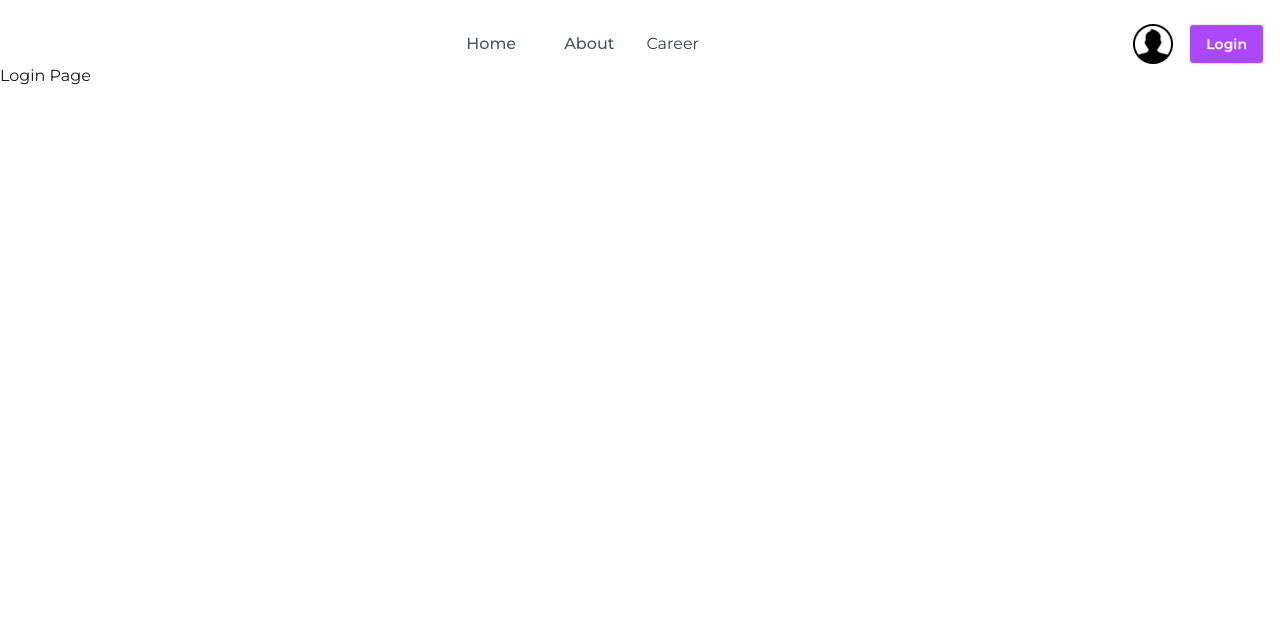
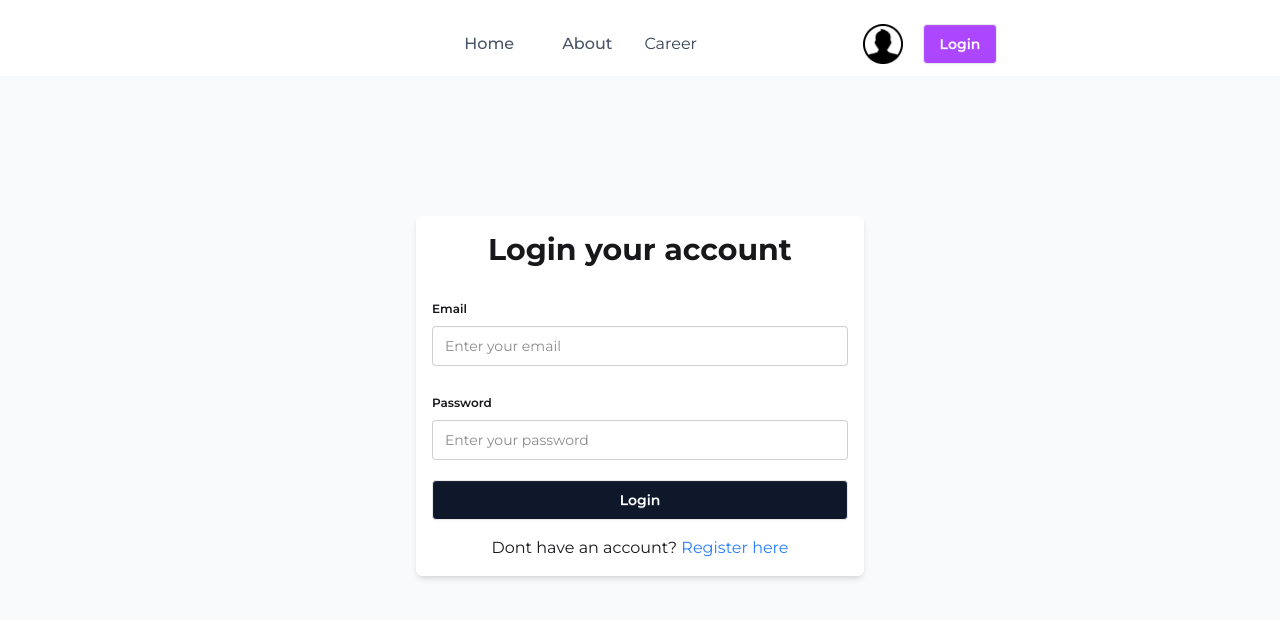
Before and after one commit to nibirshahriar/Dragon-News-Project12, a Next.js app: page /login in a window 1280 px wide. Shown: the top 620 px of the page. Built offline with nearby package versions, Linux system fonts and the light colour scheme.

Commit message:
added react hook form for collecting login data

```diff
--- a/package.json
+++ b/package.json
@@ -14,6 +14,7 @@
     "react": "19.2.4",
     "react-dom": "19.2.4",
     "react-fast-marquee": "^1.6.5",
+    "react-hook-form": "^7.76.1",
     "react-icons": "^5.6.0"
   },
   "devDependencies": {
--- a/src/app/(auth)/login/page.jsx
+++ b/src/app/(auth)/login/page.jsx
@@ -1,11 +1,74 @@
-import React from 'react';
+"use client";
+import Link from "next/link";
+import React from "react";
+import { useForm } from "react-hook-form";
 
 const LoginPage = () => {
-    return (
-        <div>
-            Login Page
-        </div>
-    );
+  const {
+    register,
+    handleSubmit,
+    formState: { errors },
+  } = useForm();
+
+  const handleLoginFunc = (data) => {
+    // e.preventDefault();
+    // const formData = new FormData(e.target);
+    // const email = formData.get("email");
+    // const password = formData.get("password");
+    // console.log({ email, password });
+    console.log(data);
+  };
+
+  return (
+    <div className="max-w-7xl mx-auto min-h-[80vh] flex justify-center items-center bg-slate-50 mt-3">
+      <div className="p-4 rounded-md bg-white shadow-md w-full max-w-md">
+        <h2 className="font-bold text-3xl text-center mb-4">
+          Login your account
+        </h2>
+        <form
+          onSubmit={handleSubmit(handleLoginFunc)}
+          className="mt-6 space-y-4"
+        >
+          <fieldset className="fieldset">
+            <legend className="fieldset-legend">Email</legend>
+            <input
+              type="email"
+              //   name="email"
+              placeholder="Enter your email"
+              className="input w-full"
+              {...register("email", { required: "Email is required" })}
+            />
+            {errors.email && (
+              <p className="text-red-500">{errors.email.message}</p>
+            )}
+          </fieldset>
+
+          <fieldset className="fieldset">
+            <legend className="fieldset-legend">Password</legend>
+            <input
+              type="password"
+              //   name="password"
+              placeholder="Enter your password"
+              className="input w-full"
+              {...register("password", { required: "Password is required" })}
+            />
+            {errors.password && (
+              <p className="text-red-500">{errors.password.message}</p>
+            )}
+          </fieldset>
+
+          <button className="btn bg-slate-900 text-white w-full">Login</button>
+        </form>
+
+        <p className="text-center mt-4">
+          Dont have an account?{" "}
+          <Link href="/register" className="text-blue-500 hover:underline">
+            Register here
+          </Link>
+        </p>
+      </div>
+    </div>
+  );
 };
 
 export default LoginPage;
--- a/src/app/(main)/category/[id]/page.jsx
+++ b/src/app/(main)/category/[id]/page.jsx
@@ -3,7 +3,6 @@ import NewsCard from "@/components/homepage/news/NewsCard";
 import RightSidebar from "@/components/homepage/news/RightSidebar";
 import { getCategories, getNewsByCategoryId } from "@/lib/data";
 import React from "react";
-
 
 const NewsCategoryPage = async ({ params }) => {
   const { id } = await params;
@@ -12,7 +11,7 @@ const NewsCategoryPage = async ({ params }) => {
   const news = await getNewsByCategoryId(id);
 
   return (
-    <div className="container mx-auto grid grid-cols-12 gap-4 my-[50px]">
+    <div className="max-w-7xl mx-auto grid grid-cols-12 gap-4 my-[50px]">
       <div className="col-span-3">
         <LeftSidebar categories={categories} activeId={id} />
       </div>
--- a/src/components/shared/BreakingNews.jsx
+++ b/src/components/shared/BreakingNews.jsx
@@ -26,7 +26,7 @@ const news = [
 
 const BreakingNews = () => {
   return (
-    <div className="container mx-auto px-4">
+    <div className="max-w-7xl mx-auto px-4">
       <div className="flex items-center gap-4 bg-gray-100 p-3">
         <button className="btn bg-pink-600 text-white border-none">
           Latest News
--- a/src/components/shared/Navbar.jsx
+++ b/src/components/shared/Navbar.jsx
@@ -6,7 +6,7 @@ import Navlink from "./Navlink";
 
 const Navbar = () => {
   return (
-    <div className="container mx-auto px-4 flex justify-between items-center mt-6">
+    <div className="w-7/12 mx-auto px-4 flex justify-between items-center mt-6">
       <div></div>
       <ul className="flex items-center gap-4 text-gray-700">
         <li>
@@ -22,7 +22,7 @@ const Navbar = () => {
           <Link href="/career">Career</Link>{" "}
         </li>
       </ul>
-      <div className="flex items-center gap-4">
+      <div className="flex items-center gap-5">
         <Image src={useravatar} alt="User Avatar" width={40} height={40} />
         <button className="btn bg-purple-500 text-white">
           {" "}
```
Also changed, not shown: 2 other files (tests, documents, lock files or other folders).
